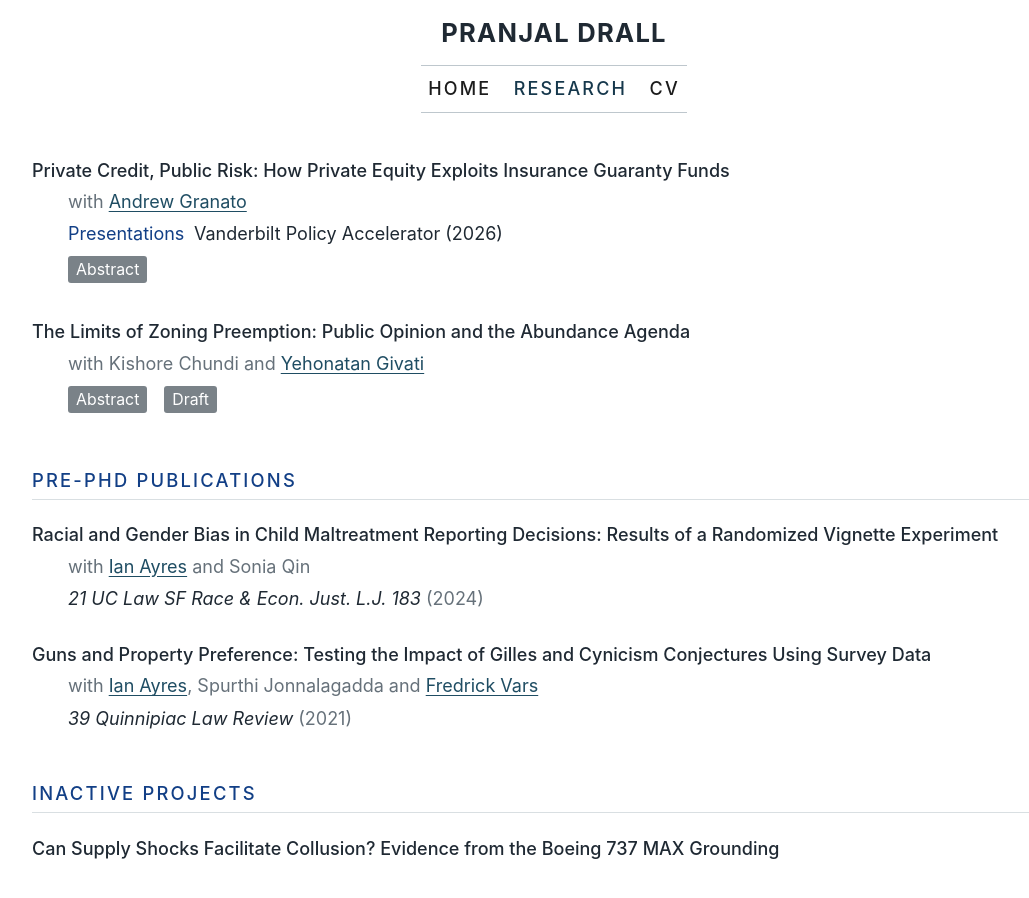
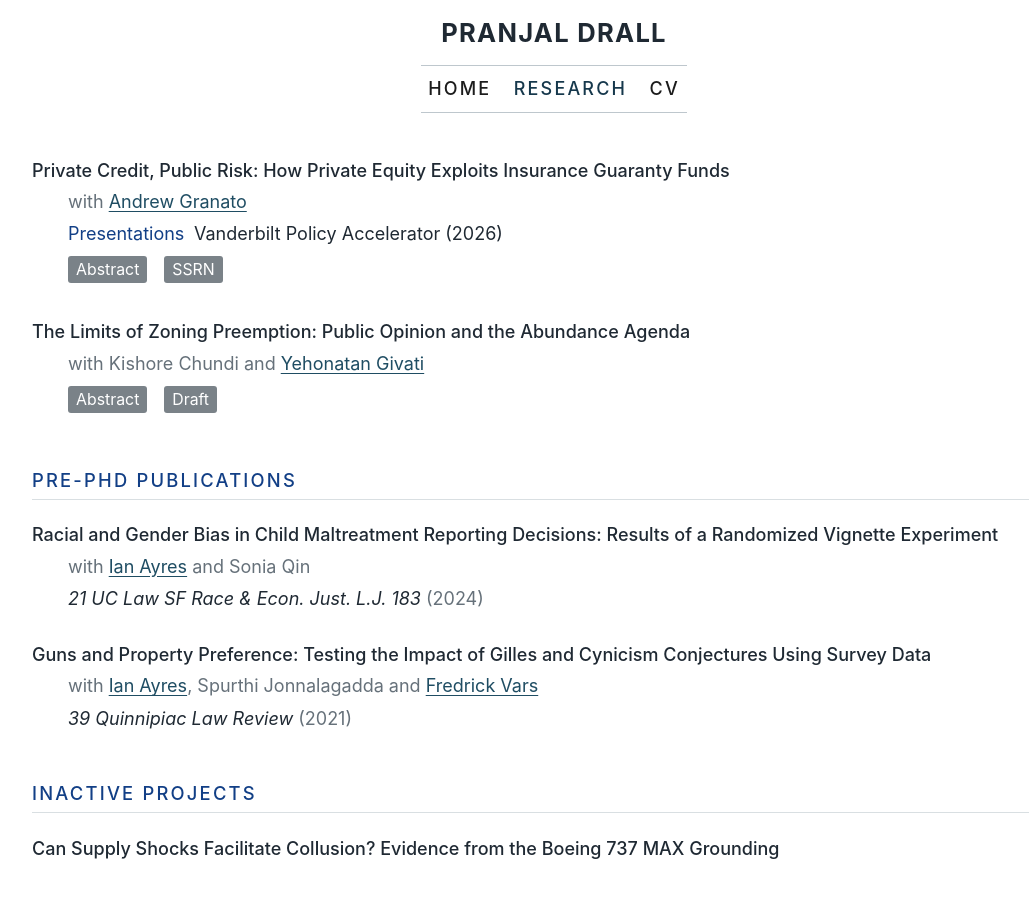
Before and after one commit to pranjal-drall/pranjal-drall.github.io, a Jekyll site: the page built from _pages/publications.md, in a window 1280 px wide and 900 px high, scrolled down 881 px. Shown: the whole window, without its empty margins (86-1115 px from the left). Built offline with Jekyll 4.4.1, drawn with Linux system fonts in a browser that asks for light colours; a script bundle is joined from its source files by our own code; library files that are not in the unit come from our copies.

Commit message:
add ssrn

```diff
--- a/_pages/publications.md
+++ b/_pages/publications.md
@@ -88,6 +88,7 @@ function toggleAbstract(id) {
   <div class="coauthors paper-detail"><strong>Presentations</strong> Vanderbilt Policy Accelerator (2026)</div>
   <div class="publication-buttons">
     <button class="btn btn--abstract" onclick="toggleAbstract('private-credit-abstract')">Abstract</button>
+    <a class="btn btn--primary" href="https://papers.ssrn.com/sol3/papers.cfm?abstract_id=7152239">SSRN</a>
   </div>
   <div id="private-credit-abstract" class="abstract-content">
     <p>Private equity (PE) sponsors have acquired life insurers and increasingly loaded their balance sheets with private credit assets that are illiquid, risky, and difficult for regulators to value. This Article identifies how PE profits from these insurers while shifting the resulting risk onto competitors and taxpayers.</p>
```
